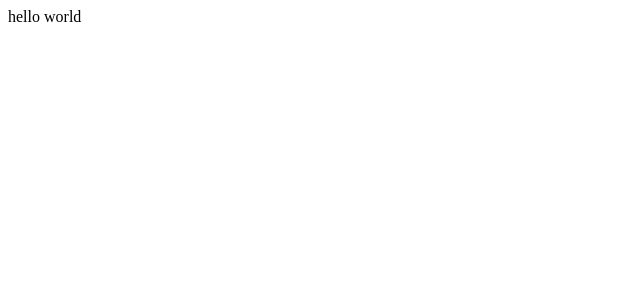
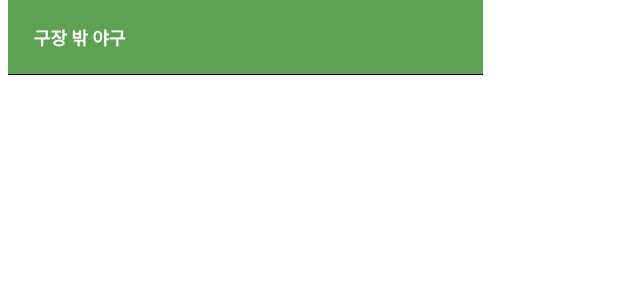
Before and after one commit to FRONTENDSCHOOL5/final-08-Off-field-baseball, a React (Create React App) app: page / in a window 1280 px wide. Shown: the top 300 px of the page, without its empty margins (0-640 px from the left). Built offline with nearby package versions, Linux system fonts and the light colour scheme.

Commit message:
Add: TopMainBar, Styled 추가

```diff
--- a/src/App.js
+++ b/src/App.js
@@ -1,8 +1,10 @@
+import TopMainNav from './components/common/TopNavBar/TopMainNav';
+
 function App() {
   return (
-    <div>
-      hello world
-    </div>
+    <>
+      <TopMainNav />
+    </>
   );
 }
 export default App;
--- /dev/null
+++ b/src/components/common/TopNavBar/Styled.jsx
@@ -0,0 +1,39 @@
+import styled from 'styled-components';
+
+export const TopNavBar = styled.header`
+  max-width: 430px;
+  position: fixed;
+  width: 100%;
+  top: 0;
+  display: flex;
+  justify-content: space-between;
+  align-items: center;
+  height: 48px;
+  padding: 0.8em 1.2em 0.8em 1.6em;
+  z-index: 100;
+  background-color: #5ea152;
+  border-bottom: 1px solid black;
+`;
+
+export const LeftArrow = styled.img`
+  width: 22px;
+  height: 22px;
+  cursor: pointer;
+`;
+
+export const MoreBtn = styled.button`
+  border: none;
+  padding: 0;
+  background-color: inherit;
+  cursor: pointer;
+  & img {
+    width: 24px;
+    height: 24px;
+  }
+`;
+
+export const SearchBtn = styled.button`
+  width: 24px;
+  height: 24px;
+  color: #fff;
+`;
--- /dev/null
+++ b/src/components/common/TopNavBar/TopMainNav.jsx
@@ -0,0 +1,16 @@
+import React from 'react';
+import styled from 'styled-components';
+import { TopNavBar, LeftArrow, MoreBtn, SearchBtn } from './Styled';
+
+const TopNavH1 = styled.h1`
+  font-size: 18px;
+  color: #fff;
+`;
+
+export default function TopMainNav() {
+  return (
+    <TopNavBar>
+      <TopNavH1>구장 밖 야구</TopNavH1>
+    </TopNavBar>
+  );
+}
```
